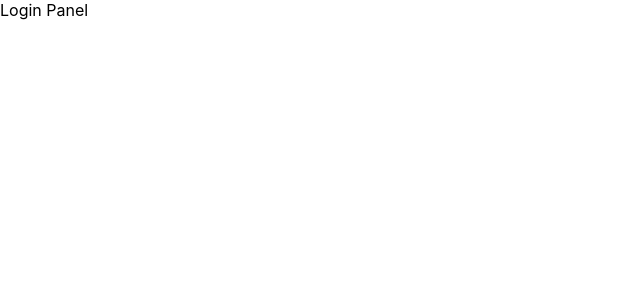
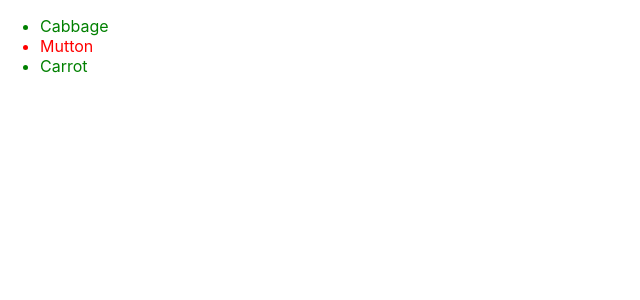
Before and after one commit to abhi3700/My_Learning_NodeJSTS, a React (Create React App) app in the folder libs/react/my-app/: page / in a window 1280 px wide. Shown: the top 300 px of the page, without its empty margins (0-640 px from the left). Built offline with nearby package versions, Linux system fonts and the light colour scheme.

Commit message:
react my-app: view list of items with color based on field

```diff
--- a/libs/react/my-app/src/App.js
+++ b/libs/react/my-app/src/App.js
@@ -1,17 +1,21 @@
 import './App.css';
 
-let isLoggedIn = false;
-
-function AdminPanel() {
-  return <div>Admin Panel</div>;
-}
-
-function LoginPanel() {
-  return <div>Login Panel</div>;
-}
+const products = [
+  { name: 'Cabbage', isVeg: true, id: 1 },
+  { name: 'Mutton', isVeg: false, id: 2 },
+  { name: 'Carrot', isVeg: true, id: 3 },
+];
 
 function App() {
-  return <div>{isLoggedIn ? <AdminPanel /> : <LoginPanel />}</div>;
+  const listProducts = products.map(product => {
+    return (
+      <li key={product.id} style={{ color: product.isVeg ? 'green' : 'red' }}>
+        {product.name}
+      </li>
+    );
+  });
+
+  return <ul>{listProducts}</ul>;
 }
 
 export default App;
```
Also changed, not shown: 1 other file (tests, documents, lock files or other folders).
